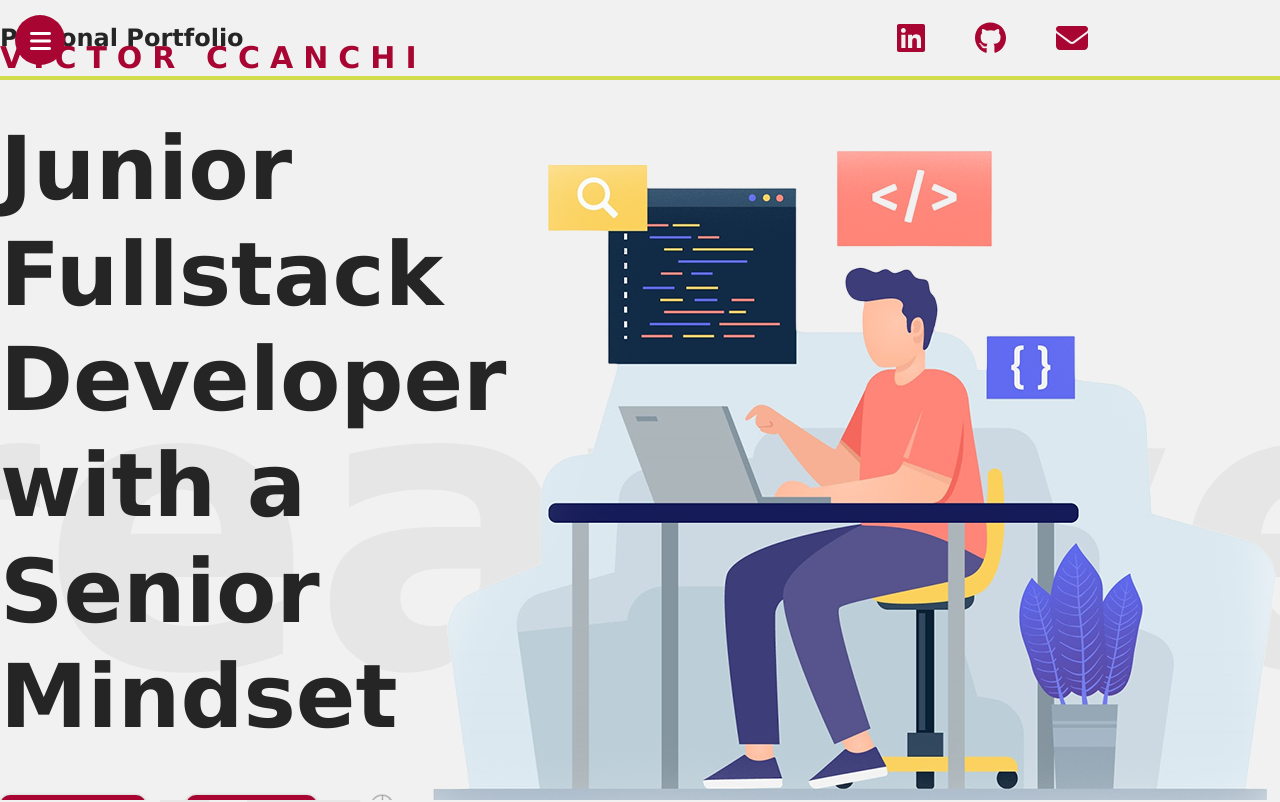
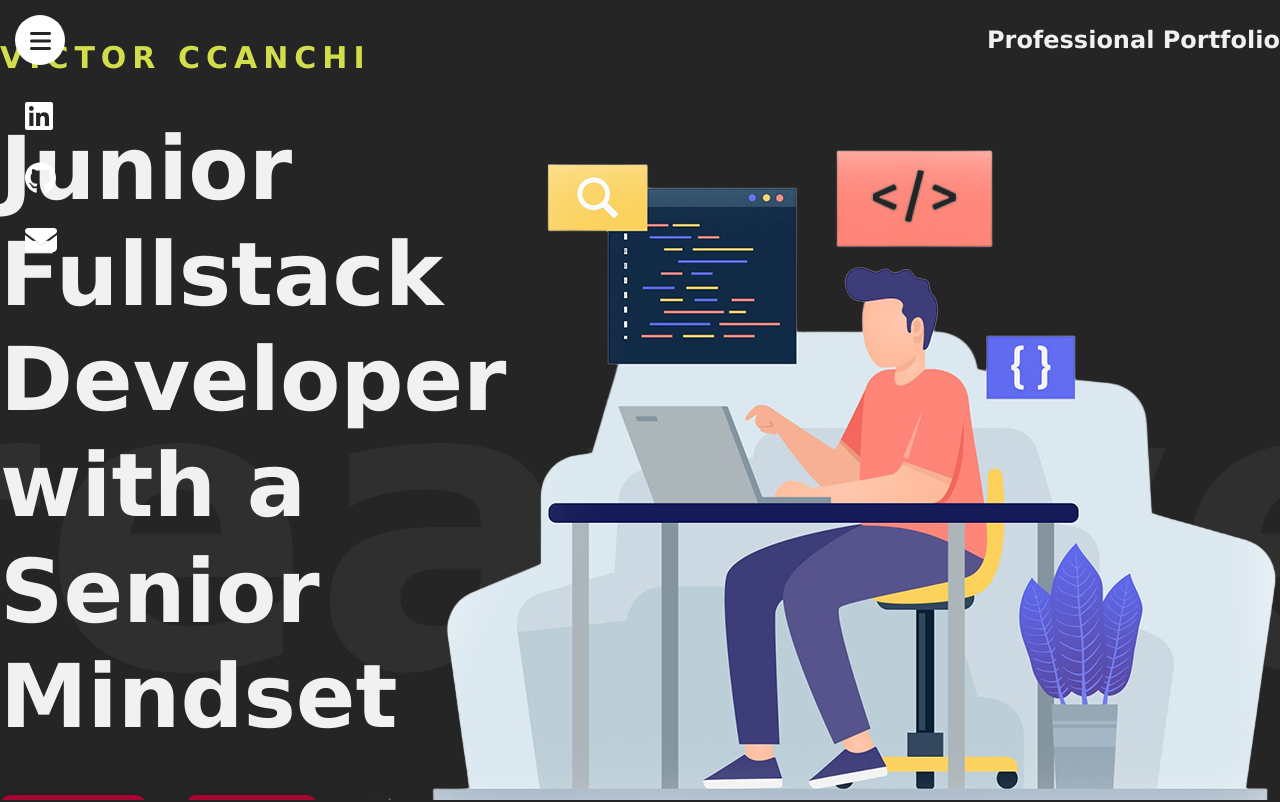
Before and after one commit to victorwcv/portfolio-react, a React (Vite) app: page / in a window 1280 px wide. Shown: the top 802 px of the page. Built offline with nearby package versions, Linux system fonts and the light colour scheme.

Commit message:
styles updated

```diff
--- a/src/components/AboutMe.jsx
+++ b/src/components/AboutMe.jsx
@@ -53,9 +53,8 @@ const AboutMe = ({ anchoViewport }) => {
     <div className="about-me">
       <SliderText
         text="Dreamer!"
-        degree={90}
-        position={{ left: "-40%", top: "60%" }}
-        orientation={{ y: "-150%" }}
+        position={{ top: "35%", left: "30%" }}
+        orientation={{ x: "-80%" }}
         duration={10}
       />
       <motion.div
--- a/src/components/Contact.jsx
+++ b/src/components/Contact.jsx
@@ -34,9 +34,8 @@ const Contact = ({anchoViewport}) => {
     >
       <SliderText
         text="Innovative!"
-        degree={0}
-        position={{ left: "0%", top: "-15%" }}
-        orientation={{ x: "-50%" }}
+        position={{ top: "35%", left: "30%" }}
+        orientation={{ x: "-80%" }}
         duration={10}
       />
       <motion.div
--- a/src/components/Navbar.jsx
+++ b/src/components/Navbar.jsx
@@ -55,7 +55,7 @@ const Navbar = () => {
           initial="initial"
           animate="animate"
         >
-          Personal Portfolio
+          professional portfolio
         </motion.span>
         <motion.div className="social">
           {socialIconsLinks.map((item) => (
--- a/src/index.scss
+++ b/src/index.scss
@@ -19,8 +19,8 @@ $shadow: rgba(0,0,0, .5);
 }
 
 body {
-  background-color: $color-light;
-  color: $color-darkest;
+  background-color: $color-darkest;
+  color: $color-light;
   overflow-x: hidden;
 }
 
--- a/src/sass/footer.scss
+++ b/src/sass/footer.scss
@@ -13,10 +13,9 @@
     font-size: 15px;
     padding: 15px;
     font-weight: lighter;
-    color: $color-darkest;
   }
   a {
-    color: $color-dark;
+    color: $color-accent;
     position: absolute;
     top: -70%;
   }
--- a/src/sass/form-contact.scss
+++ b/src/sass/form-contact.scss
@@ -17,11 +17,18 @@
   textarea {
     font-size: 1rem;
     padding: 10px 20px;
-    background-color: rgba($color-dark, $alpha: .2);
-    border: 2px solid $color-dark;
+    background-color: rgba($color-light, .5);
+    border: none;
     color: $color-darkest;
     border-radius: 5px;
+    outline: none;
+    resize: none;
     z-index: 4;
+
+    &::placeholder {
+      color: $color-darkest;
+      opacity: .6;
+    }
 
     @include mobile {
       font-size: 14px;
--- a/src/sass/hero.scss
+++ b/src/sass/hero.scss
@@ -6,7 +6,7 @@
   top: 0;
   left: 0;
   z-index: 3;
-  // background-color: $color-lightest;
+  background-color: $color-darkest;
 
   .wrapper {
     max-width: 1366px;
@@ -35,8 +35,8 @@
 
       h2 {
         font-size: 30px;
-        color: $color-dark;
-        letter-spacing: 10px;
+        color: $color-accent;
+        letter-spacing: 6px;
         line-height: 1.2;
 
         @include mobile {
--- a/src/sass/navbar.scss
+++ b/src/sass/navbar.scss
@@ -2,21 +2,20 @@
 
 .navbar {
   height: 80px;
-  // border-bottom: 5px solid $color-accent;
-  // background-color: $color-accent;
-  border-bottom: 4px solid $color-accent;
+  // border-bottom: 4px solid $color-accent;
 
   .wrapper {
     max-width: 1366px;
     margin: auto;
     display: flex;
     align-items: center;
-    justify-content: space-between;
+    justify-content: end;
     height: 100%;
 
     span {
       font-weight: bolder;
       font-size: 1.5rem;
+      text-transform: capitalize;
 
       @include mobile {
         display: none;
@@ -28,11 +27,21 @@
   .social {
     position: fixed;
     color: $color-accent;
-    right: 15%;
+    left : 25px;
+    top: 100px;
     display: flex;
-    gap: 50px;
+    flex-direction: column;
+    gap: 30px;
     z-index: 5;
-    color: $color-dark;
+    color: $color-lightest;
+
+    @include mobile {
+      right: 15%;
+      left: initial;
+      top: initial;
+      flex-direction: initial;
+
+    }
 
     @include mobile {
       gap: 15px;
--- a/src/sass/portfolio.scss
+++ b/src/sass/portfolio.scss
@@ -97,7 +97,6 @@
         }
 
         p {
-          color: gray;
 
           @include mobile {
             font-size: 14px;
--- a/src/sass/sidebar.scss
+++ b/src/sass/sidebar.scss
@@ -15,7 +15,7 @@
     left: 0;
     bottom: 0;
     width: 400px;
-    background: $color-dark;
+    background: $color-lightest;
     z-index: inherit;
 
     @include mobile {
@@ -34,7 +34,7 @@
       gap: 20px;
 
       a {
-        // border-bottom: 4px solid $color-lightest;
+        color: $color-darkest;
         font-size: 40px;
         @include mobile {
           font-size: 20px;
@@ -43,6 +43,7 @@
     }
   }
   .bars {
+    color: $color-darkest;
     display: flex;
     align-items: center;
     justify-content: center;
--- a/src/sass/slider-text.scss
+++ b/src/sass/slider-text.scss
@@ -4,7 +4,7 @@
   position: absolute;
   font-size: 50vh;
   white-space: nowrap;
-  color: $color-darkest;
+  color: $color-light;
   opacity: .05;
   height: 100%;
   width: 100%;
```
